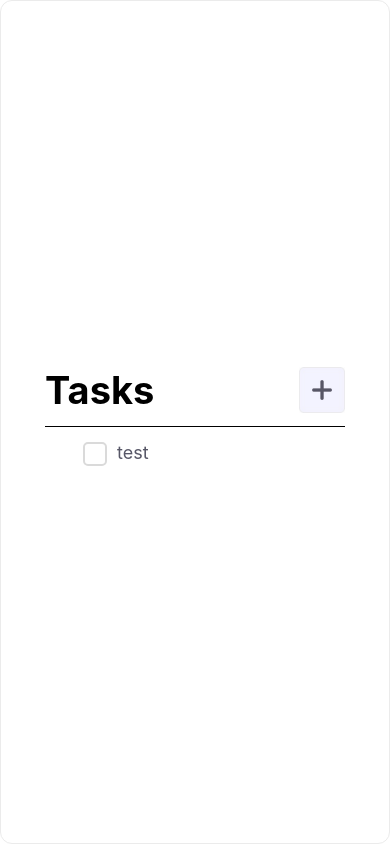
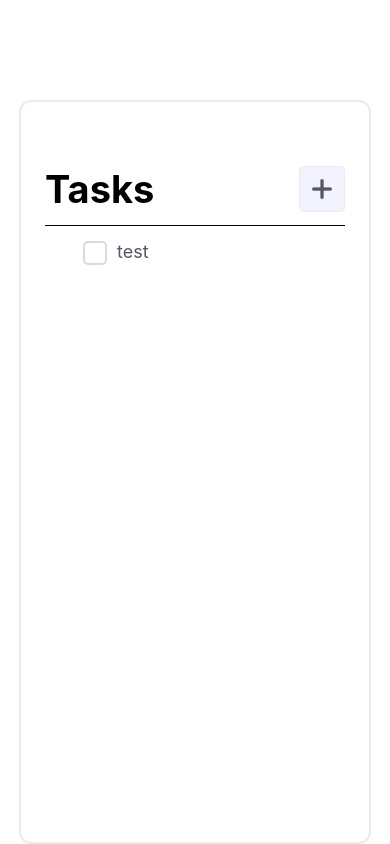
Before and after one commit to SzHHard/myFirstMobileTodo, a React Native app: screen / in a window 390 px wide. Built offline with nearby package versions, Linux system fonts and the light colour scheme.

Commit message:
improved styling for ios

```diff
--- a/App.js
+++ b/App.js
@@ -12,20 +12,21 @@ export default class App extends React.Component {
   render() {
 
     store.subscribe(this.forceUpdate.bind(this));
-    debugger;
     return (
+      <View style={styles.body} >
 
-      <View style={styles.container}>
+        <View style={styles.container}>
 
-        <InpPanel dispatch = {store.dispatch.bind(store)} />
+          <InpPanel dispatch={store.dispatch.bind(store)} />
 
-        <InputContainer dispatch = {store.dispatch.bind(store)} showInput = {store.state.showInput}/>
+          <InputContainer dispatch={store.dispatch.bind(store)} showInput={store.state.showInput} />
 
-        <View style={styles.todos} >
-          <Todos state={store.state} dispatch={store.dispatch.bind(store)} />
+          <View style={styles.todos} >
+            <Todos state={store.state} dispatch={store.dispatch.bind(store)} />
+          </View>
+
+          {/* <StatusBar style="auto" /> */}
         </View>
-
-        <StatusBar style="auto" />
       </View>
     );
   }
@@ -37,18 +38,28 @@ export default class App extends React.Component {
 
 
 const styles = StyleSheet.create({
+
+  body: {
+    flex: 1,
+    flexDirection: 'row',
+    justifyContent: 'center',
+  },
+
   container: {
-    /* Auto Layout */
 
-    flex: 1,
+    flex: 0.9,
     flexDirection: 'column',
     alignItems: 'center',
-    justifyContent: 'center',
+
+
+    marginTop: 100,
+    paddingTop: 64,
+    width: 40,
 
 
 
     backgroundColor: '#FFFFFF',
-    borderWidth: 1,
+    borderWidth: 2,
     borderStyle: 'solid',
     borderColor: '#EBEBEB',
     // boxSizing: 'border-box',
--- a/Todos/input.js
+++ b/Todos/input.js
@@ -50,6 +50,7 @@ class Input extends React.Component {
 const styles = StyleSheet.create({
     inpButContainer: {
         flexDirection: 'row',
+        marginTop: 10,
     },
     inputTodo: {
         paddingLeft: 5,
@@ -57,7 +58,8 @@ const styles = StyleSheet.create({
         borderRadius: 5,
         borderStyle: 'solid',
         borderColor: 'orange',
-        borderWidth: 2
+        borderWidth: 2,
+
     },
     enter: {
         height: 40,
--- a/Todos/todo.js
+++ b/Todos/todo.js
@@ -1,5 +1,5 @@
 import React from 'react';
-import { Image, TouchableHighlight, CheckBox, StyleSheet, Text, View } from 'react-native';
+import { Image, TouchableOpacity, CheckBox, StyleSheet, Text, View } from 'react-native';
 import { toggleDoneActionCreator } from '../State/store';
 
 
@@ -24,12 +24,12 @@ class Todo extends React.Component {
 
 
                 <View style={styles.checkBox}>
-                    <TouchableHighlight style={{ marginRight: 5, width: 24, height: 24 }}  onPress={this.toggleDone} >
+                    <TouchableOpacity style={{ marginRight: 5, width: 24, height: 24 }}  onPress={this.toggleDone} >
 
 
                             <Text style = {{fontSize: 17, color: '#00ff7f'}}> {checkMark} </Text>
 
-                    </TouchableHighlight >
+                    </TouchableOpacity >
                 </View>
 
 
```
